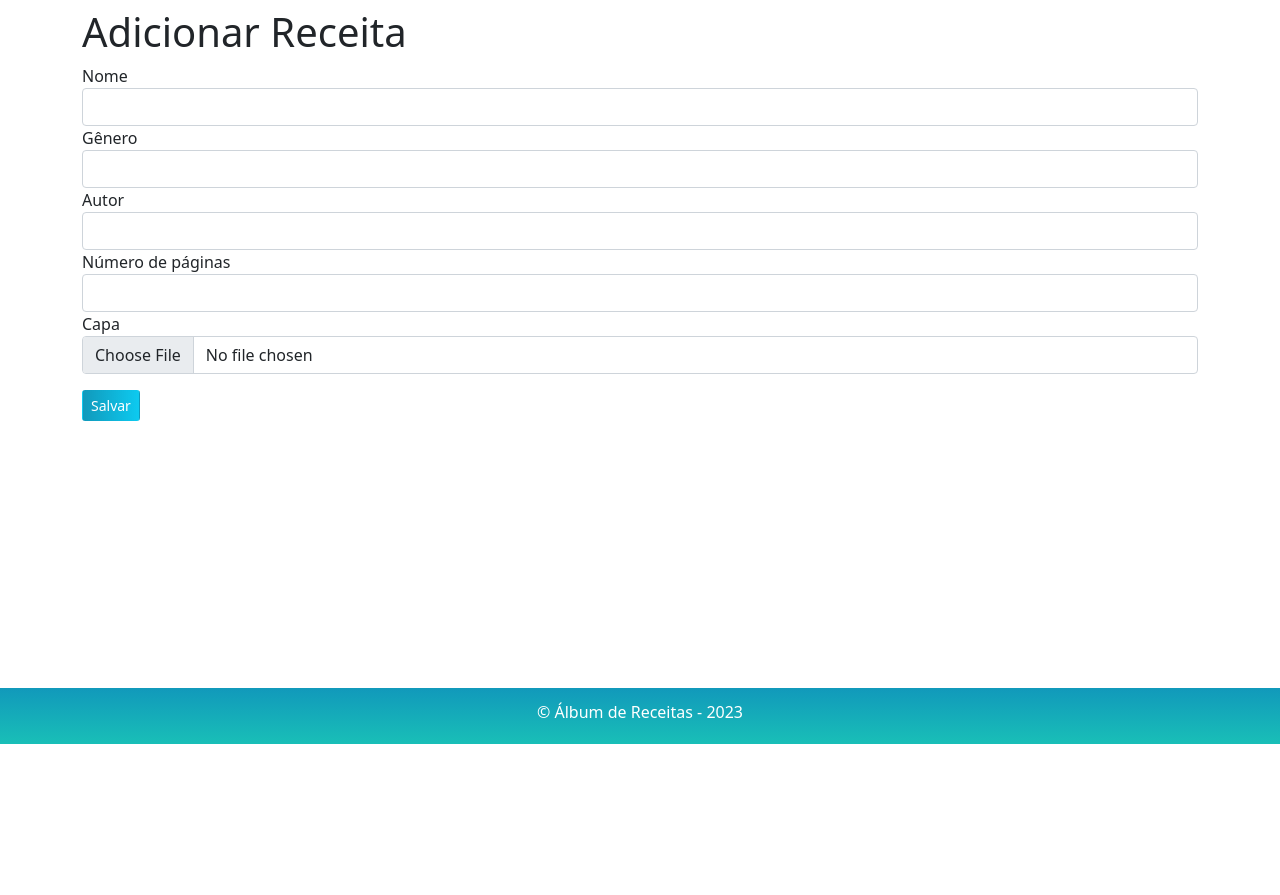
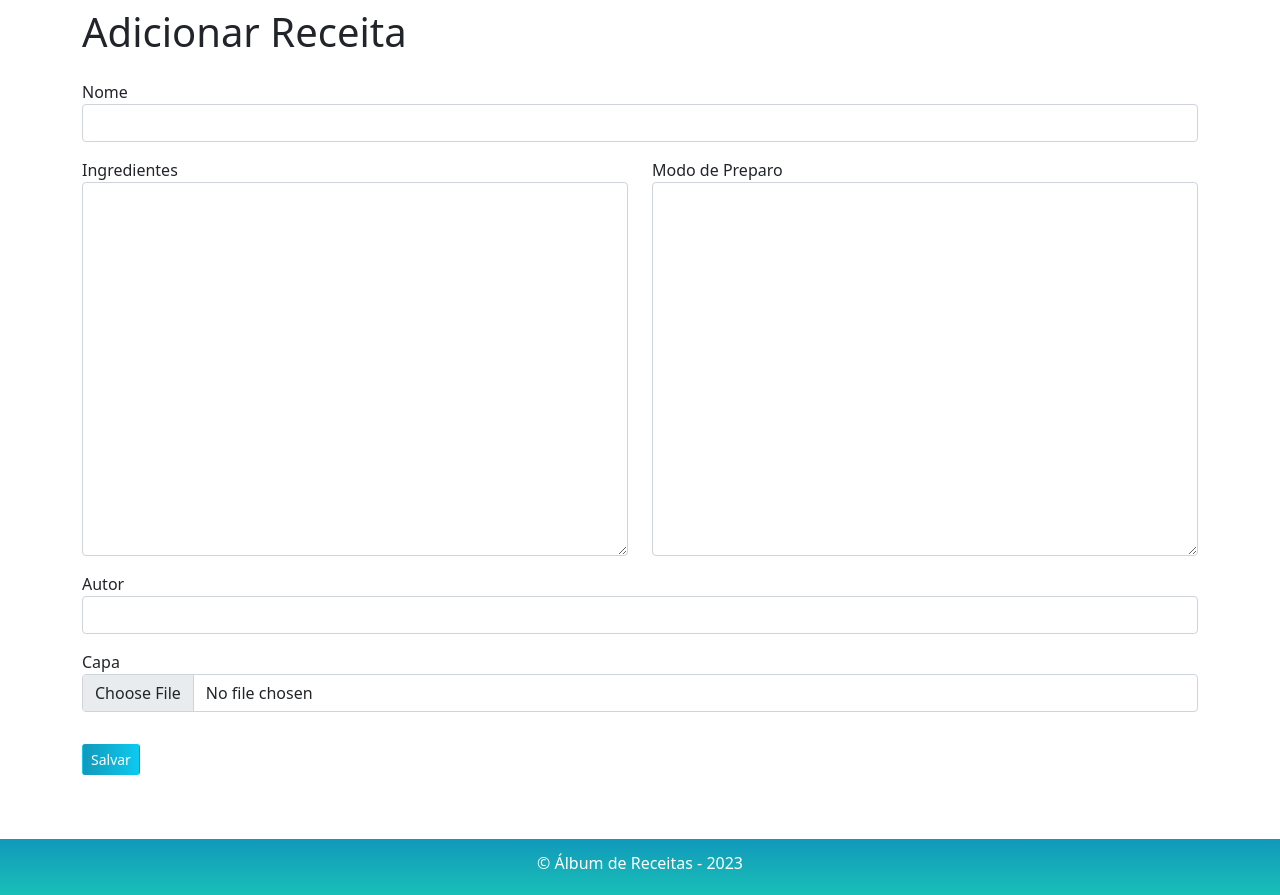
Before and after one commit to JAndersonArruda/Flask-Receita, a Flask app: page /cadastro in a window 1280 px wide. Shown: the part 56-951 px from the top of the page. Before the commit the page ends 800 px from the top, so only its background shows below. Run offline with Flask 3, Linux system fonts and the light colour scheme; the visitor is signed in with stand-in values (Sample User, id 1); some libraries are stand-ins or nearby versions.

Commit message:
finsh commit

```diff
--- a/static/css/style.css
+++ b/static/css/style.css
@@ -15,3 +15,9 @@ html {
 body {
     margin: 0 0 120px; /* altura do seu footer */
 }
+
+#paragrafo {
+    text-indent: 3%;
+    margin-top: 1%;
+    margin-bottom: 3%;
+}
--- a/templates/cadastro.html
+++ b/templates/cadastro.html
@@ -2,23 +2,25 @@
 {% block container %}
       <form action="{{ url_for('criar') }}" method="post" enctype="multipart/form-data">
         <fieldset>
-          <div class="form-group">
+          <div class="mt-3 form-group">
             <label for="nome">Nome</label>
             <input type="text" id="nome" name="nome" class="form-control">
           </div>
-          <div class="form-group">
-            <label for="genero">Gênero</label>
-            <input type="text" id="genero" name="genero" class="form-control">
+          <div class="row">
+            <div class="mt-3 mb-3 col">
+              <label for="ingrediente">Ingredientes</label>
+              <textarea rows="15" id="ingrediente" name="ingrediente" class="form-control"></textarea>
+            </div>
+            <div class="mt-3 mb-3 col">
+              <label for="modo_preparo">Modo de Preparo</label>
+              <textarea rows="15" id="modo_preparo" name="modo_preparo" class="form-control"></textarea>
+            </div>
           </div>
-          <div class="form-group">
+          <div class="mb-3 form-group">
             <label for="autor">Autor</label>
             <input type="text" id="autor" name="autor" class="form-control">
           </div>
-          <div class="form-group">
-            <label for="num_paginas">Número de páginas</label>
-            <input type="text" id="num_paginas" name="num_paginas" class="form-control">
-          </div>
-          <div class="form-group">
+          <div class="mb-3 form-group">
             <label for="capa">Capa</label>
             <input type="file" id="capa" name="capa" accept="jpg" class="form-control">
           </div>
--- a/templates/lista.html
+++ b/templates/lista.html
@@ -4,9 +4,7 @@
             <thead class="thead-default">
                 <tr style="text-align: center;">
                     <th>Nome</th>
-                    <th>Gênero</th>
                     <th>Autor</th>
-                    <th>Número de páginas</th>
                     <th>Opções</th>
                 </tr>
             </thead>
@@ -14,9 +12,7 @@
                 {% for receita in receitas %}
                 <tr style="text-align: center;">
                     <th>{{ receita.nome }}</th>
-                    <td>{{ receita.genero }}</td>
                     <td>{{ receita.autor }}</td>
-                    <td>{{ receita.num_paginas }}</td>
                     <td>
                         <a href="{{ url_for('visualizar', id=receita.id) }}" class="btn btn-sm" style=" background-image: linear-gradient( to left, #4dd4ac, #1FB7); color: #fff;">Visualizar</a>
                         {% if session['usuario_logado'] %}
--- a/views.py
+++ b/views.py
@@ -18,9 +18,9 @@ def cadastro():
 @app.route('/criar', methods=['POST',])
 def criar():
     nome = request.form['nome']
-    genero = request.form['genero']
+    ingrediente = request.form['ingrediente']
+    modo_preparo = request.form['modo_preparo']
     autor = request.form['autor']
-    num_paginas = request.form['num_paginas']
 
     receita = Receitas.query.filter_by(nome=nome).first()
 
@@ -28,7 +28,7 @@ def criar():
         flash(f'A Receita de {nome} já existe em nossa platafomar! Caso haja alguma mudança na receita, tente edita-lá.')
         return redirect(url_for('home'))
 
-    nova_receita = Receitas(nome=nome, genero=genero, autor=autor, num_paginas=num_paginas)
+    nova_receita = Receitas(nome=nome, ingrediente=ingrediente, modo_preparo=modo_preparo, autor=autor)
 
     db.session.add(nova_receita)
     db.session.commit()
@@ -46,16 +46,17 @@ def editar(id):
     if 'usuario_logado' not in session or session['usuario_logado'] == None:
         return redirect(url_for('login', proxima=url_for('editar')))
     receita = Receitas.query.filter_by(id=id).first()
+    capa_receita = recupera_imagem(id)
     print(receita)
-    return render_template('editar.html', titulo='Editar Receita', receita=receita)
+    return render_template('editar.html', titulo='Editar Receita', receita=receita, capa=capa_receita)
 
 @app.route('/atualizar', methods=['POST',])
 def atualizar():
     receita = Receitas.query.filter_by(id=request.form['id']).first()
     receita.nome = request.form['nome']
-    receita.genero = request.form['genero']
+    receita.ingrediente = request.form['ingrediente']
+    receita.modo_preparo = request.form['modo_preparo']
     receita.autor = request.form['autor']
-    receita.num_paginas = request.form['num_paginas']
 
     db.session.add(receita)
     db.session.commit()
@@ -76,6 +77,7 @@ def deletar(id):
     Receitas.query.filter_by(id=id).delete()
     db.session.commit()
     flash(f'A receita foi deletada com sucesso!')
+    deleta_arquivo(id=id) # funcção para deletar o os uploads
 
     return redirect(url_for('home'))
 
```
Also changed, not shown: models.py (+5 -5 lines), templates/editar.html (+13 -11 lines), templates/receita.html (+5 -2 lines), uploads/capa2-1674051076.0502682.jpg (added), uploads/capa3-1674052582.5655887.jpg (added), uploads/capa4-1674052782.2204723.jpg (added).
